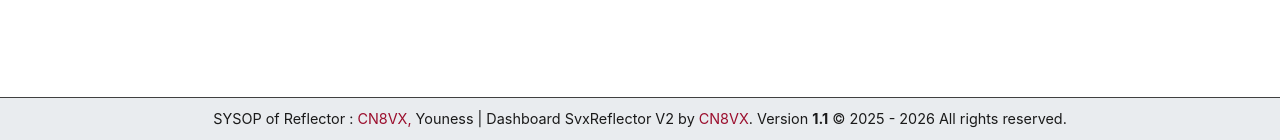
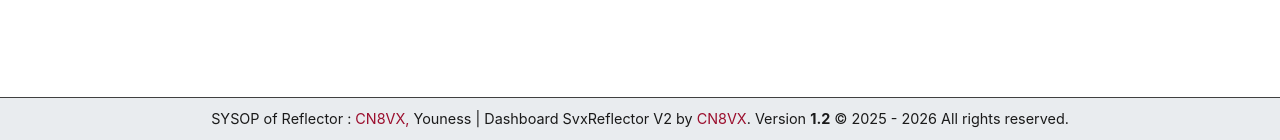
Before and after one commit to CN8VX/Dashboard_SVXReflector_V2_by_CN8VX, a PHP site: page /tg.php in a window 1280 px wide. Shown: the part 660-800 px from the top of the page. Run offline with PHP 8.4, Linux system fonts and the light colour scheme.

Commit message:
Update footer version to 1.2

```diff
--- a/include/footer.php
+++ b/include/footer.php
@@ -5,6 +5,6 @@
 <br><br>
     <div class="fixed-footer">
         <p>SYSOP of Reflector : <a href="https://www.qrz.com/db/<?php echo $SYSOP; ?>" target="_blank"><?php echo $SYSOP; ?></a> <?php echo $SYSOPNAME; ?> |
-        Dashboard SvxReflector V2 by <a target="_blank" href="https://github.com/CN8VX">CN8VX</a>. Version <b>1.1</b> © <?php echo "2025 - " . date("Y"); ?> All rights reserved.</p>
+        Dashboard SvxReflector V2 by <a target="_blank" href="https://github.com/CN8VX">CN8VX</a>. Version <b>1.2</b> © <?php echo "2025 - " . date("Y"); ?> All rights reserved.</p>
     </div>
 </footer>
```
